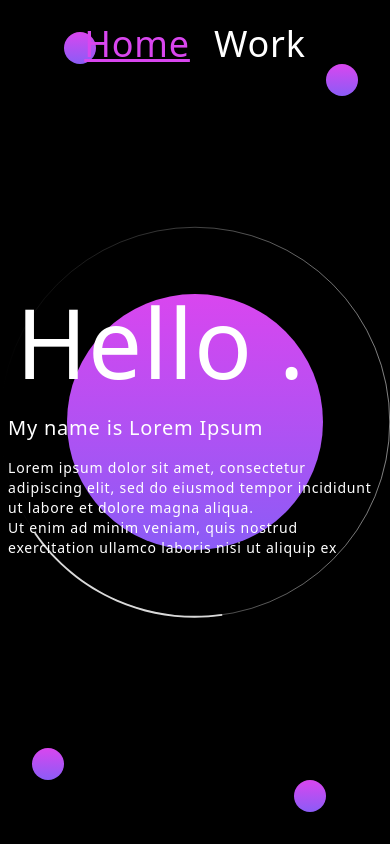
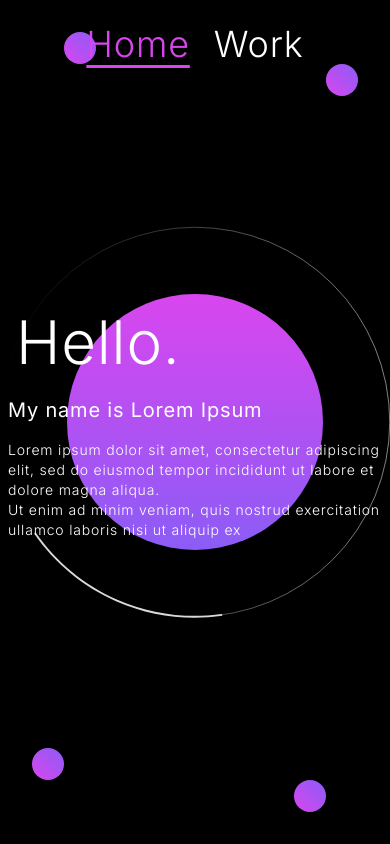
Before and after one commit to alexislagodka/simple-portfolio, a React (Create React App) app: page / in a window 390 px wide. Built offline with nearby package versions, Linux system fonts and the light colour scheme.

Commit message:
responsive nav

```diff
--- a/src/components/Balls/Balls.js
+++ b/src/components/Balls/Balls.js
@@ -4,10 +4,10 @@ export default function Balls({gradient}) {
   return (
     <div className="absolute t-0 w-full h-full flex justify-center items-center">
       <div className={`masterball absolute flex justify-center items-center rounded-full h-64 w-64 md:w-96 md:h-96 bg-gradient-to-t ${gradient}`} />
-      <div className={`absolute top-8 left-16 md:top-16 md:left-32 rounded-full h-8 w-8 md:h-12 md:w-12 bg-gradient-to-t ${gradient}`} />
-      <div className={`absolute top-16 right-8 md:top-32 md:right-16 rounded-full h-8 w-8 md:h-12 md:w-12 bg-gradient-to-t ${gradient}`} />
-      <div className={`absolute bottom-8 right-16 md:bottom-16 md:right-32 rounded-full h-8 w-8 md:h-12 md:w-12 bg-gradient-to-t ${gradient}`} />
-      <div className={`absolute bottom-16 left-8 md:bottom-32 md:left-16 rounded-full h-8 w-8 md:h-12 md:w-12 bg-gradient-to-t ${gradient}`} />
+      <div className={`absolute top-8 left-16 md:top-16 md:left-32 rounded-full h-8 w-8 md:h-12 md:w-12 bg-gradient-to-bl ${gradient}`} />
+      <div className={`absolute top-16 right-8 md:top-32 md:right-16 rounded-full h-8 w-8 md:h-12 md:w-12 bg-gradient-to-bl ${gradient}`} />
+      <div className={`absolute bottom-8 right-16 md:bottom-16 md:right-32 rounded-full h-8 w-8 md:h-12 md:w-12 bg-gradient-to-bl ${gradient}`} />
+      <div className={`absolute bottom-16 left-8 md:bottom-32 md:left-16 rounded-full h-8 w-8 md:h-12 md:w-12 bg-gradient-to-bl ${gradient}`} />
     </div>
   );
 }
--- a/src/components/NavBar/NavBar.js
+++ b/src/components/NavBar/NavBar.js
@@ -1,13 +1,27 @@
-import React, { useEffect } from "react";
+import React, { useEffect, useLayoutEffect, useState } from "react";
 import { gsap } from "gsap";
 
 export default function NavBar({ handleClick, activeLink, position }) {
+  function useWindowSize() {
+    const [size, setSize] = useState([0, 0]);
+    useLayoutEffect(() => {
+      function updateSize() {
+        setSize([window.innerWidth, window.innerHeight]);
+      }
+      window.addEventListener('resize', updateSize);
+      updateSize();
+      return () => window.removeEventListener('resize', updateSize);
+    }, []);
+    return size;
+  }
+
+  const [width, height] = useWindowSize();
+
   useEffect(() => {
-    if (window.matchMedia("(min-width: 768px)").matches) {
+    if (window.matchMedia("(min-width: 1280px)").matches) {
       if (position === "right") {
         gsap.to("nav", {
           position: "absolute",
-          left: "initial",
           right: 0,
           duration: 1,
         });
@@ -22,16 +36,22 @@ export default function NavBar({ handleClick, activeLink, position }) {
           duration: 1,
         });
       }
+    } else {
+      gsap.set("nav",{
+        position: "absolute",
+        top: "initial",
+        right: "initial"
+      })
     }
-  }, [position]);
+  }, [position, width, height]);
 
   return (
-    <nav className="absolute md:fixed top-0 w-full md:right-0 md:w-48 md:h-full flex justify-center items-center z-50">
-      <ol className="flex md:flex-col">
+    <nav className="absolute top-0 w-full xl:fixed xl:right-0 xl:w-48 xl:h-full flex justify-center items-center z-50">
+      <ol className="flex xl:flex-col">
         <li className="px-3 py-6 text-4xl">
           <button
             className={`${
-              activeLink === "Home" && "text-fuchsia-500 underline"
+              activeLink === "Home" && "text-fuchsia-500 underline underline-offset-8"
             }`}
             onClick={() => handleClick("Home")}
           >
@@ -41,7 +61,7 @@ export default function NavBar({ handleClick, activeLink, position }) {
         <li className="px-3 py-6 text-4xl">
           <button
             className={`${
-              activeLink === "Work" && "text-pink-500 underline"
+              activeLink === "Work" && "text-pink-500 underline underline-offset-8"
             }`}
             onClick={() => handleClick("Work")}
           >
--- a/src/components/ProjectList/ProjectList.js
+++ b/src/components/ProjectList/ProjectList.js
@@ -26,7 +26,7 @@ export default function ProjectList({ in: inProp }) {
             ...defaultStyle,
             ...transitionStyles[state],
           }}
-          className="pt-24 md:pt-0 overflow-auto w-full w-full md:w-4/5 xl:w-1/2 z-50"
+          className="pt-24 xl:pt-0 overflow-auto w-full w-full md:w-4/5 xl:w-1/2 z-50"
         >
           <div className="grid h-px">
             <ProjectCard picture="https://images.unsplash.com/photo-1557672172-298e090bd0f1?ixlib=rb-1.2.1&ixid=MnwxMjA3fDB8MHxwaG90by1wYWdlfHx8fGVufDB8fHx8&auto=format&fit=crop&w=687&q=80">
--- a/src/components/SelfPresentation/SelPresentation.js
+++ b/src/components/SelfPresentation/SelPresentation.js
@@ -2,8 +2,8 @@ import React from "react";
 
 export default function SelPresentation() {
   return (
-    <div className="absolute p-2 md:-left-48 z-1 w-full md:w-96 z-50">
-      <h1 className="p-2">Hello .</h1>
+    <div className="absolute p-2 lg:-left-52 w-full md:w-96 z-50">
+      <h1 className="p-2">Hello.</h1>
       <h3 className="py-4">My name is Lorem Ipsum</h3>
       <p>
         Lorem ipsum dolor sit amet, consectetur adipiscing elit, sed do eiusmod
--- a/src/index.css
+++ b/src/index.css
@@ -1,4 +1,4 @@
-@import url("https://fonts.googleapis.com/css2?family=Montserrat:wght@500&display=swap");
+@import url('https://fonts.googleapis.com/css2?family=Inter:wght@300;400&display=swap');
 
 @tailwind base;
 @tailwind components;
@@ -9,6 +9,8 @@
     display: none;
   }
   html {
+    font-family: 'Inter', sans-serif;
+
     @apply m-0
     p-0
     w-full
@@ -23,7 +25,9 @@
 
   h1{
     @apply
-    text-8xl
+    font-light
+    text-6xl
+    md:text-8xl
     lg:text-9xl
   }
 
@@ -42,9 +46,9 @@
 
   p{
     @apply
+    font-thin
     text-sm
     md:text-lg
-    font-light
   }
 }
 
```
